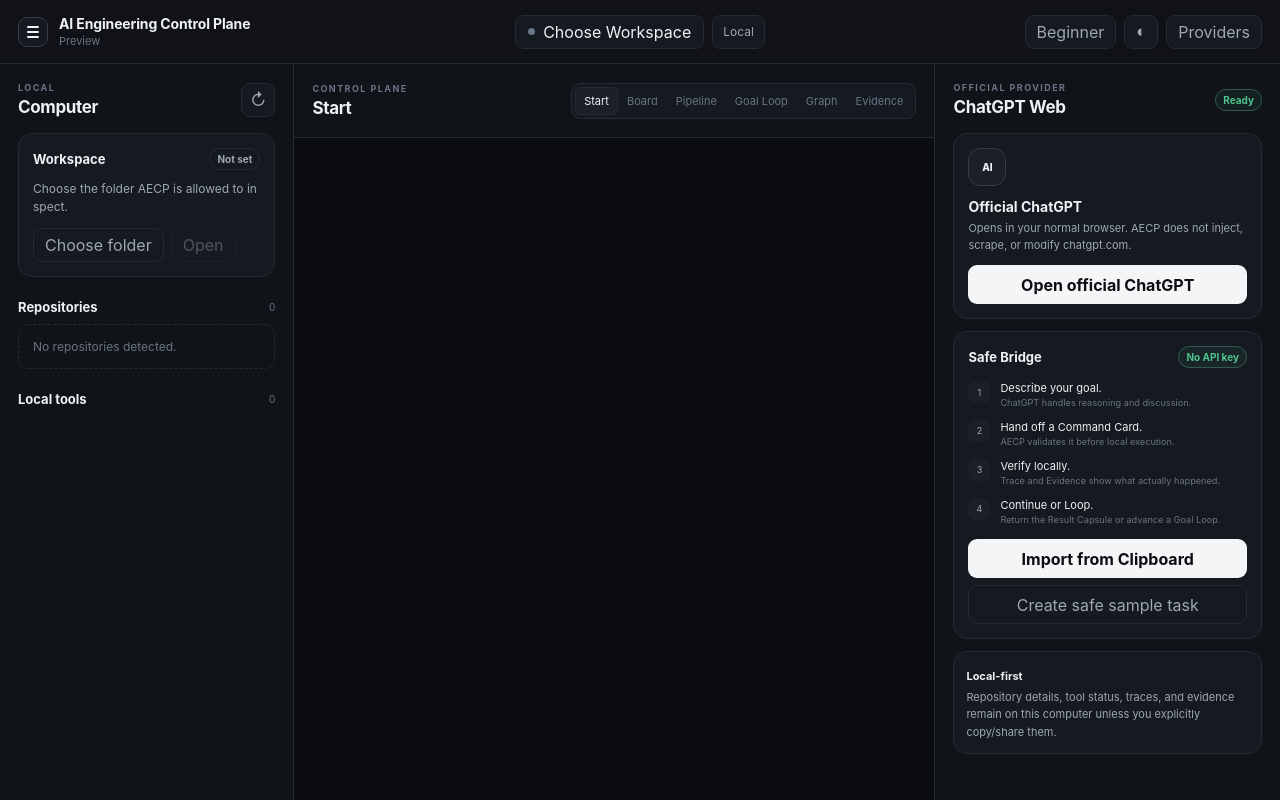
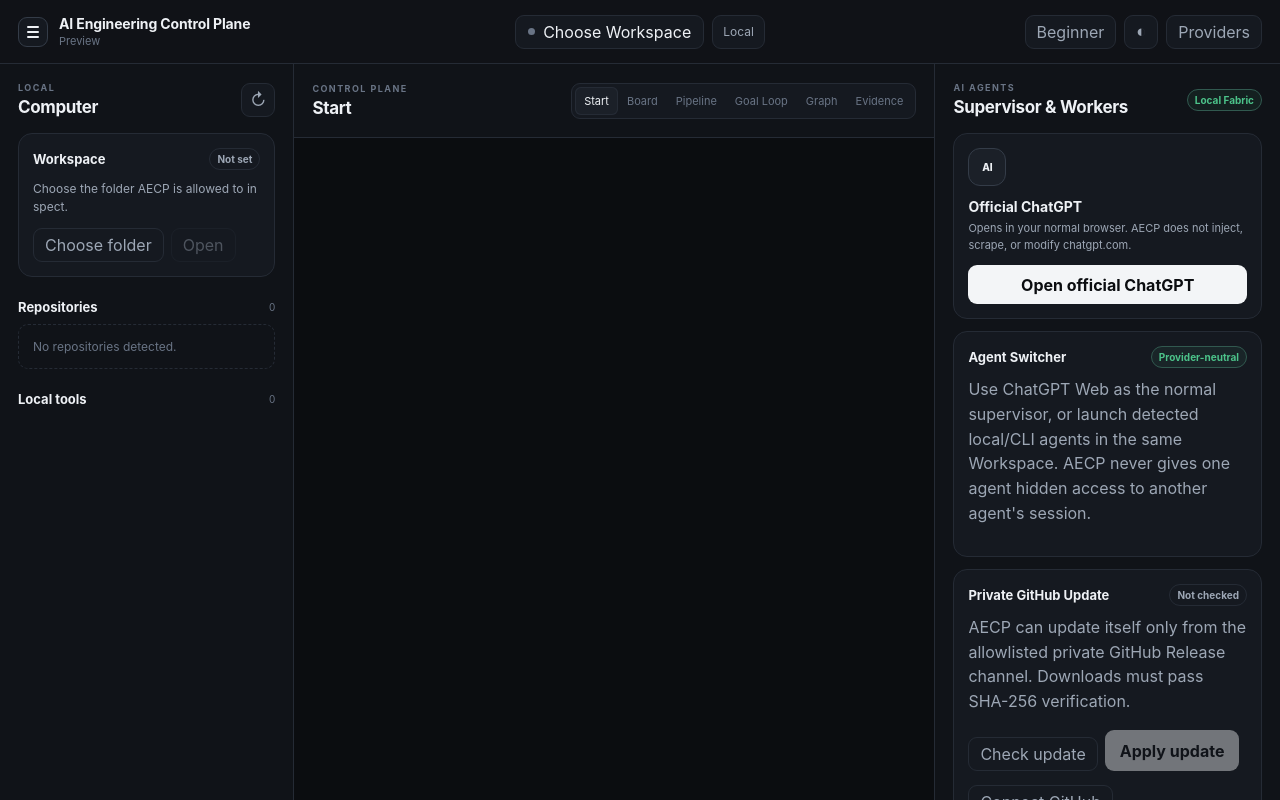
Before and after one commit to Space653000/0_JN1_AIECP, an Electron app: page ui/index.html in a window 1280 px wide. Drawn offline with Linux system fonts and the light colour scheme; no server answers.

Commit message:
feat: add agent switcher and private update UI

```diff
--- a/ui/index.html
+++ b/ui/index.html
@@ -68,12 +68,29 @@
       </section>
 
       <aside class="pane chat-pane">
-        <div class="pane-heading"><div><span class="eyebrow">OFFICIAL PROVIDER</span><h2>ChatGPT Web</h2></div><span class="status ready">Ready</span></div>
+        <div class="pane-heading"><div><span class="eyebrow">AI AGENTS</span><h2>Supervisor & Workers</h2></div><span class="status ready">Local Fabric</span></div>
 
         <section class="chat-provider-card">
           <div class="provider-symbol" aria-hidden="true">AI</div>
           <div><h3>Official ChatGPT</h3><p>Opens in your normal browser. AECP does not inject, scrape, or modify chatgpt.com.</p></div>
           <button id="openChatGPTButton" class="primary-button full" type="button">Open official ChatGPT</button>
+        </section>
+
+        <section class="handoff-card">
+          <div class="section-title"><h3>Agent Switcher</h3><span class="status safe">Provider-neutral</span></div>
+          <p class="muted">Use ChatGPT Web as the normal supervisor, or launch detected local/CLI agents in the same Workspace. AECP never gives one agent hidden access to another agent's session.</p>
+          <div id="agentList" class="agent-list"></div>
+        </section>
+
+        <section class="handoff-card">
+          <div class="section-title"><h3>Private GitHub Update</h3><span id="updateBadge" class="status neutral">Not checked</span></div>
+          <p id="updateText" class="muted">AECP can update itself only from the allowlisted private GitHub Release channel. Downloads must pass SHA-256 verification.</p>
+          <div class="button-row">
+            <button id="checkUpdateButton" class="secondary-button" type="button">Check update</button>
+            <button id="applyUpdateButton" class="primary-button" type="button" disabled>Apply update</button>
+            <button id="connectGitHubButton" class="secondary-button" type="button">Connect GitHub</button>
+          </div>
+          <button id="openReleasesButton" class="secondary-button full" type="button">Open Releases</button>
         </section>
 
         <section class="handoff-card">
```
